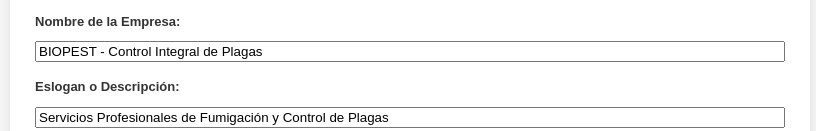
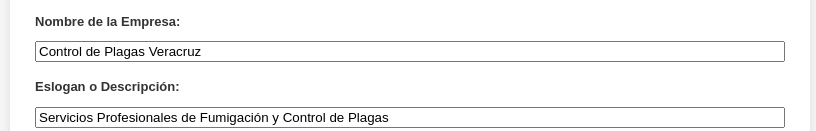
Before and after one commit to codeandesarrollo/formato, a plain HTML site: page index.html in a window 1280 px wide. Shown: the part 528-659 px from the top of the page, without its empty margins (230-1046 px from the left). Drawn offline with nearby package versions, Linux system fonts and the light colour scheme.

Commit message:
Update index.html

```diff
--- a/index.html
+++ b/index.html
@@ -356,7 +356,7 @@
   <!-- Campos -->
   <div class="form-group">
     <label for="nombre-empresa">Nombre de la Empresa:</label>
-    <input id="nombre-empresa" value="BIOPEST - Control Integral de Plagas">
+    <input id="nombre-empresa" value="Control de Plagas Veracruz">
   </div>
   <div class="form-group">
     <label for="eslogan-empresa">Eslogan o Descripción:</label>
```
